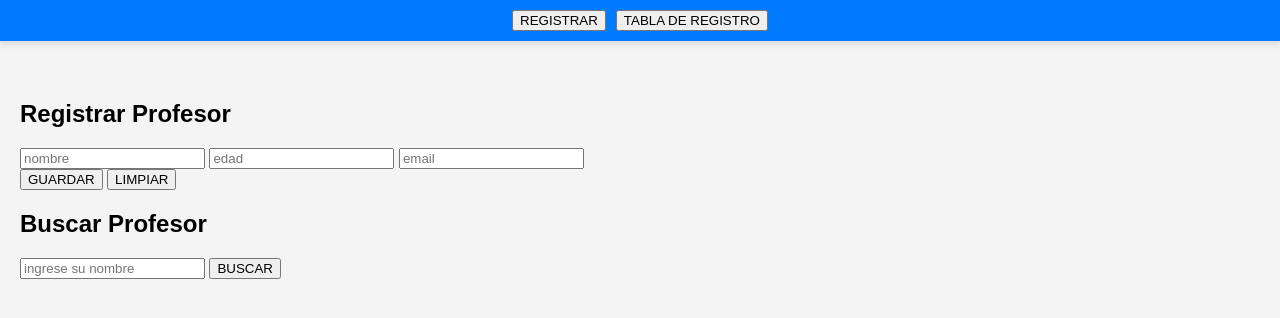
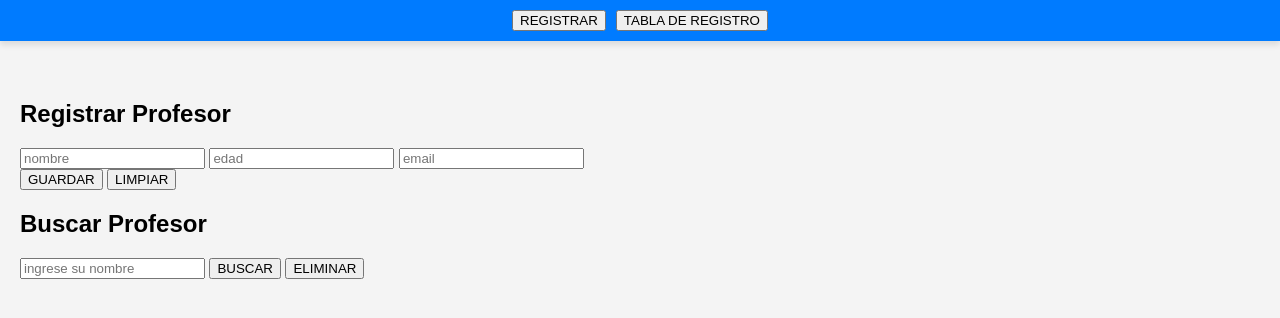
Before and after one commit to Hidalgo369/Grupo-4, a plain HTML site: page gestionProfesor José León/gestionProfesor_Jose_leon.html in a window 1280 px wide. Drawn offline with Linux system fonts and the light colour scheme.

Commit message:
Con opcion eliminar

```diff
--- a/gestionProfesor José León/gestionProfesor_Jose_leon.html
+++ b/gestionProfesor José León/gestionProfesor_Jose_leon.html
@@ -28,6 +28,7 @@
                 <div>
                     <input type="text" id="txtBuscarProfesor" placeholder="ingrese su nombre">
                     <input type="button" value="BUSCAR" onclick="buscarPorNombre();"/>
+                    <input type="button" value="ELIMINAR" onclick="eliminar();"/>
                 </div>
             </div>
             <div id="divTabla">
--- a/gestionProfesor José León/gestionProfesor_Jose_leon.js
+++ b/gestionProfesor José León/gestionProfesor_Jose_leon.js
@@ -89,3 +89,22 @@ function ejecutarRegistro(){
     mostrarCuentas();
     ocultarComponente("divRegistrar");
 }
+
+function eliminar(){
+    let nombre = recuperarTextoEnCaja("txtNombre");
+    for(obj of profesores){
+        if(obj.nombre === nombre){
+            delete (obj.nombre);
+            delete (obj.edad);
+            delete (obj.email);
+            alert("Porfesor eliminado");
+            break;
+        }else{
+            alert("No existe profesor registrado");
+        }
+
+    }
+
+
+    ejecutarRegistro();
+}
```
